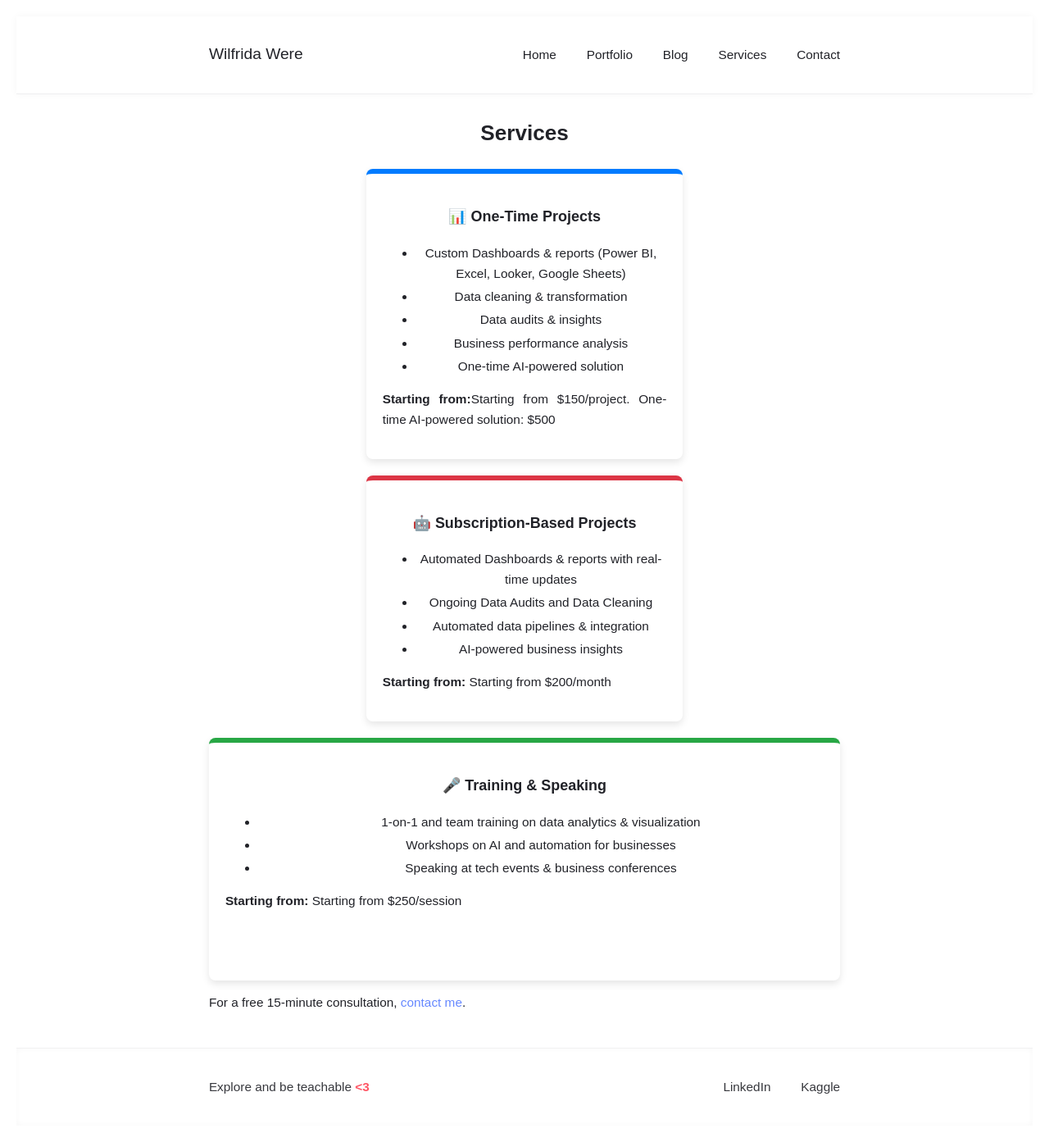
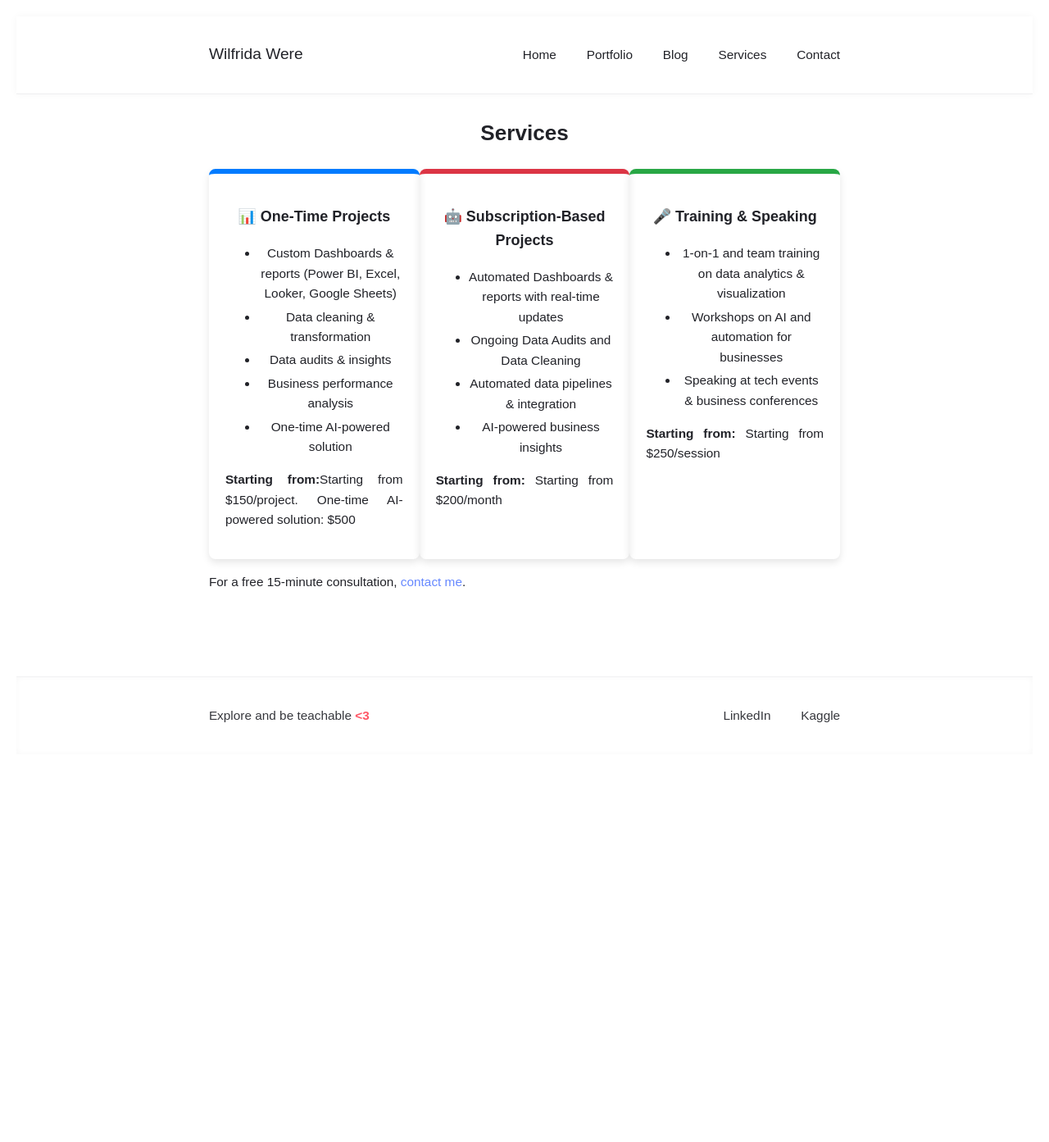
Before and after one commit to Wilfrida-Were/website, a Jekyll site: the page built from services.html, in a window 1280 px wide. Shown: the whole page at 82% size. Built offline with Jekyll 4.4.1, drawn with Linux system fonts in a browser that asks for light colours; after the commit the page ends 940 px from its top, so only the background shows below that.

Commit message:
Update services.css

```diff
--- a/assets/css/services.css
+++ b/assets/css/services.css
@@ -9,28 +9,20 @@ body {
 /* Service Box Container */
 .services-container {
     display: flex;
-    flex-wrap: wrap;
-    justify-content: center; /* Centers the first row */
-    gap: 20px;
-    max-width: 1000px;
-    margin: 0 auto;
+    flex-wrap: nowrap; /* Ensures all boxes stay in one row */
+    justify-content: space-between; /* Distributes space evenly */
+    align-items: stretch; /* Ensures boxes have equal height */
 }
 
 /* Individual Service Box */
 .service-box {
-    width: 45%; /* First two boxes take 45% each */
+    width: 32%; /* Adjust width so three fit in one row */
     background: none;
     border-radius: 8px;
     padding: 20px;
     box-shadow: 0px 4px 10px rgba(0, 0, 0, 0.1);
     text-align: center;
     border-top: 6px solid;
-    min-height: 250px;
-}
-
-/* The third box stretches across both */
-.service-box.full-width {
-    width: 100%; /* Makes it stretch across the full container */
 }
 
 /* Add Colors to Each Box */
@@ -44,14 +36,13 @@ h1 {
     margin-bottom: 20px; /* Adds spacing below */
 }
 
-/* Responsive Design for Smaller Screens */
-@media (max-width: 900px) {
+/* Ensure responsiveness */
+@media (max-width: 768px) {
     .services-container {
-        flex-direction: column; /* Stacks all boxes */
-        align-items: center;
+        flex-wrap: wrap; /* Allow stacking on smaller screens */
     }
-
     .service-box {
-        width: 90%; /* Full width on smaller screens */
+        width: 100%; /* Full width on mobile */
+        margin-bottom: 20px;
     }
 }
```
